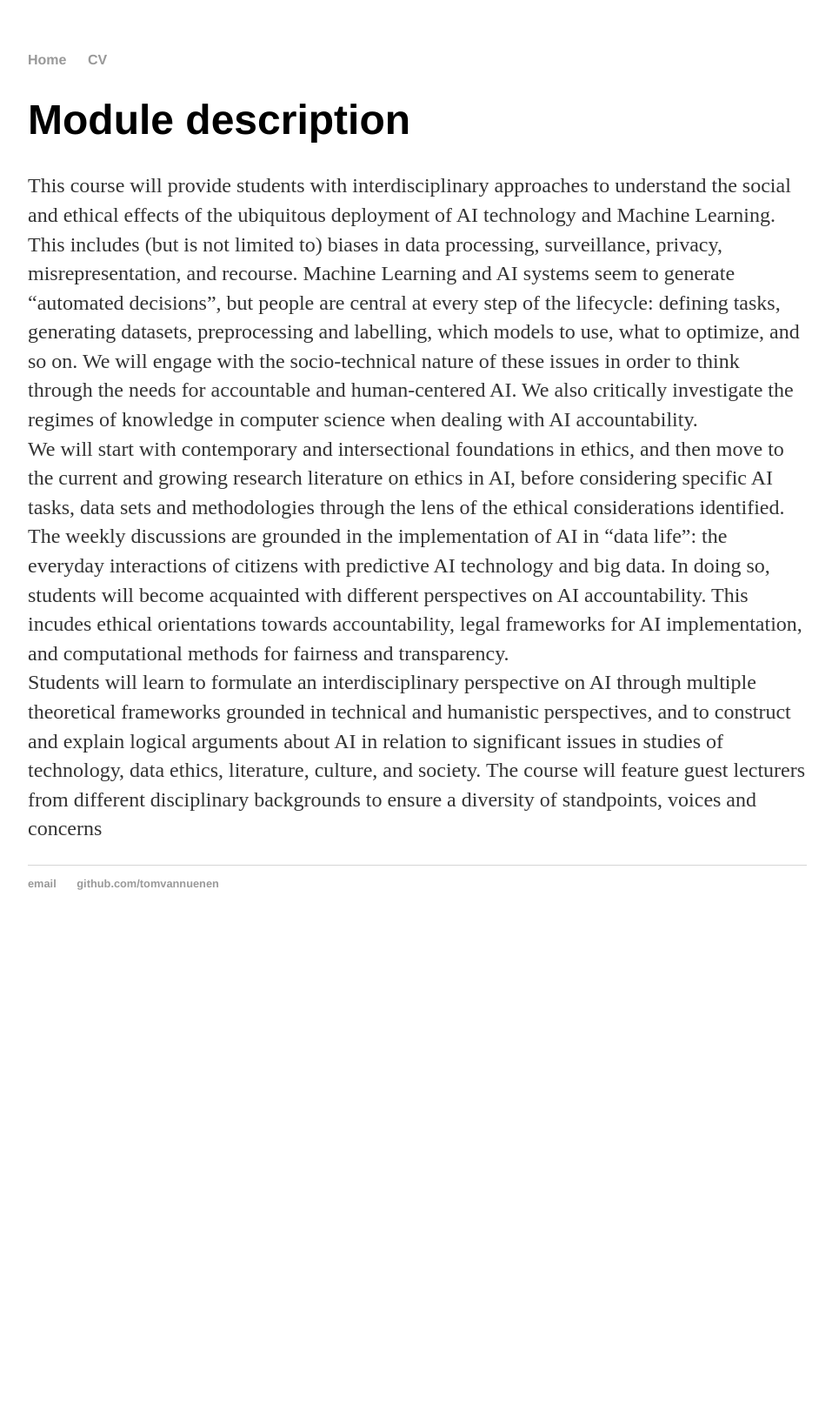
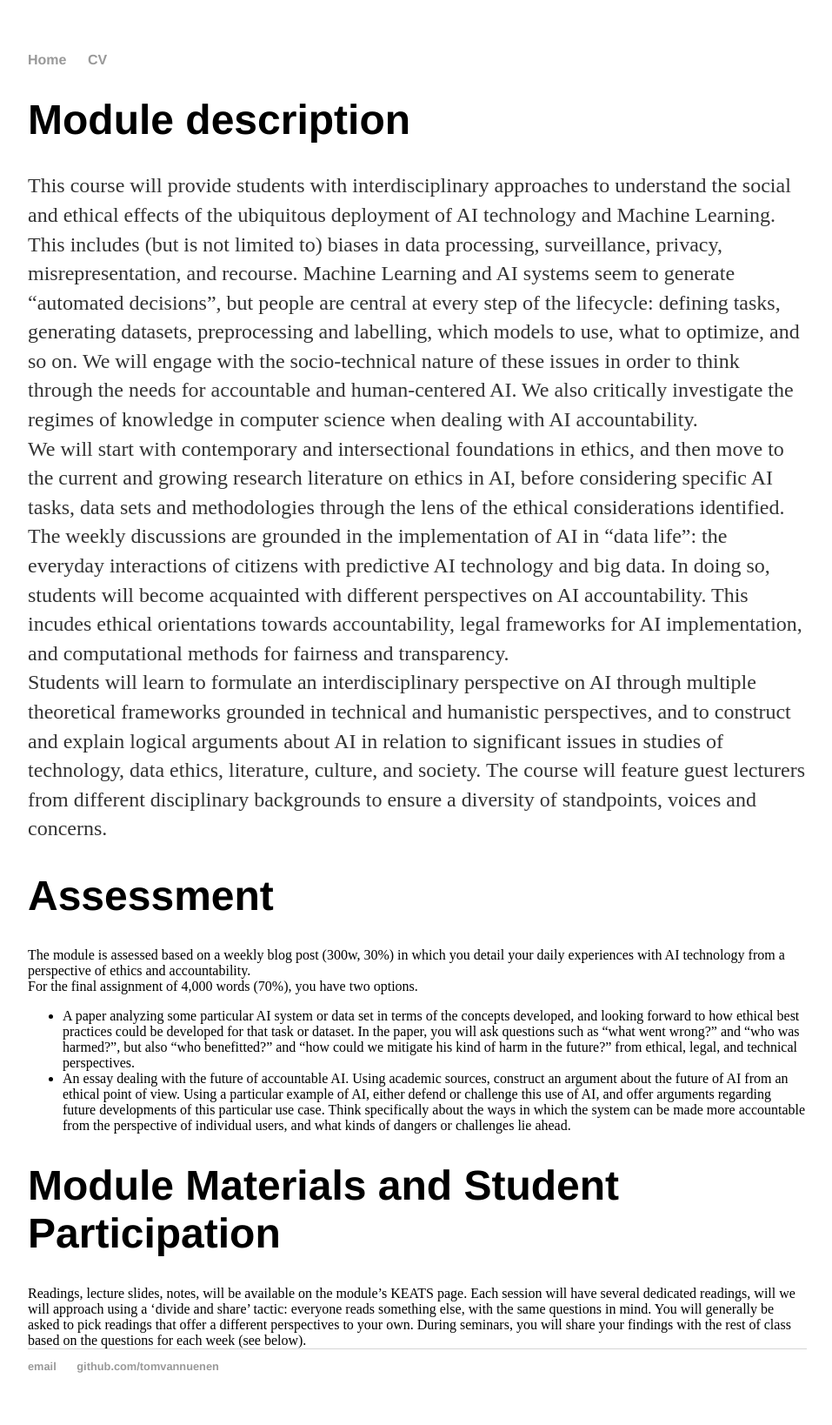
Before and after one commit to accountable-AI/accountable-ai.github.io, a Jekyll site: the page built from index.html, in a window 1280 px wide. Shown: the whole page at 87% size, without its empty margins (160-1117 px from the left). Built offline with Jekyll 4.4.1, drawn with Linux system fonts in a browser that asks for light colours; before the commit the page ends 1083 px from its top, so only the background shows below that.

Commit message:
Update index.html

```diff
--- a/index.html
+++ b/index.html
@@ -8,5 +8,25 @@ title: Accountable AI
 		<br>
 		We will start with contemporary and intersectional foundations in ethics, and then move to the current and growing research literature on ethics in AI, before considering specific AI tasks, data sets and methodologies through the lens of the ethical considerations identified. The weekly discussions are grounded in the implementation of AI in “data life”: the everyday interactions of citizens with predictive AI technology and big data. In doing so, students will become acquainted with different perspectives on AI accountability. This incudes ethical orientations towards accountability, legal frameworks for AI implementation, and computational methods for fairness and transparency.
 		<br>
-		Students will learn to formulate an interdisciplinary perspective on AI through multiple theoretical frameworks grounded in technical and humanistic perspectives, and to construct and explain logical arguments about AI in relation to significant issues in studies of technology, data ethics, literature, culture, and society. The course will feature guest lecturers from different disciplinary backgrounds to ensure a diversity of standpoints, voices and concerns</p>
-		</div><!-- /.blurb -->
+		Students will learn to formulate an interdisciplinary perspective on AI through multiple theoretical frameworks grounded in technical and humanistic perspectives, and to construct and explain logical arguments about AI in relation to significant issues in studies of technology, data ethics, literature, culture, and society. The course will feature guest lecturers from different disciplinary backgrounds to ensure a diversity of standpoints, voices and concerns.</p>
+		</div>
+
+<div class="blurb">
+	<h1>Assessment</h1>
+
+	The module is assessed based on a weekly blog post (300w, 30%) in which you detail your daily experiences with AI technology from a perspective of ethics and accountability.
+	<br>
+	For the final assignment of 4,000 words (70%), you have two options.
+
+	<ul>
+        <li>A paper analyzing some particular AI system or data set in terms of the concepts developed, and looking forward to how ethical best practices could be developed for that task or dataset. In the paper, you will ask questions such as “what went wrong?” and “who was harmed?”, but also “who benefitted?” and “how could we mitigate his kind of harm in the future?” from ethical, legal, and technical perspectives.
+</li>
+        <li>An essay dealing with the future of accountable AI. Using academic sources, construct an argument about the future of AI from an ethical point of view. Using a particular example of AI, either defend or challenge this use of AI, and offer arguments regarding future developments of this particular use case. Think specifically about the ways in which the system can be made more accountable from the perspective of individual users, and what kinds of dangers or challenges lie ahead.
+</li>
+	</ul>
+	</div>
+
+<div class="blurb">
+<h1>Module Materials and Student Participation</h1>
+Readings, lecture slides, notes, will be available on the module’s KEATS page. Each session will have several dedicated readings, will we will approach using a ‘divide and share’ tactic: everyone reads something else, with the same questions in mind. You will generally be asked to pick readings that offer a different perspectives to your own. During seminars, you will share your findings with the rest of class based on the questions for each week (see below).
+</div>
```
